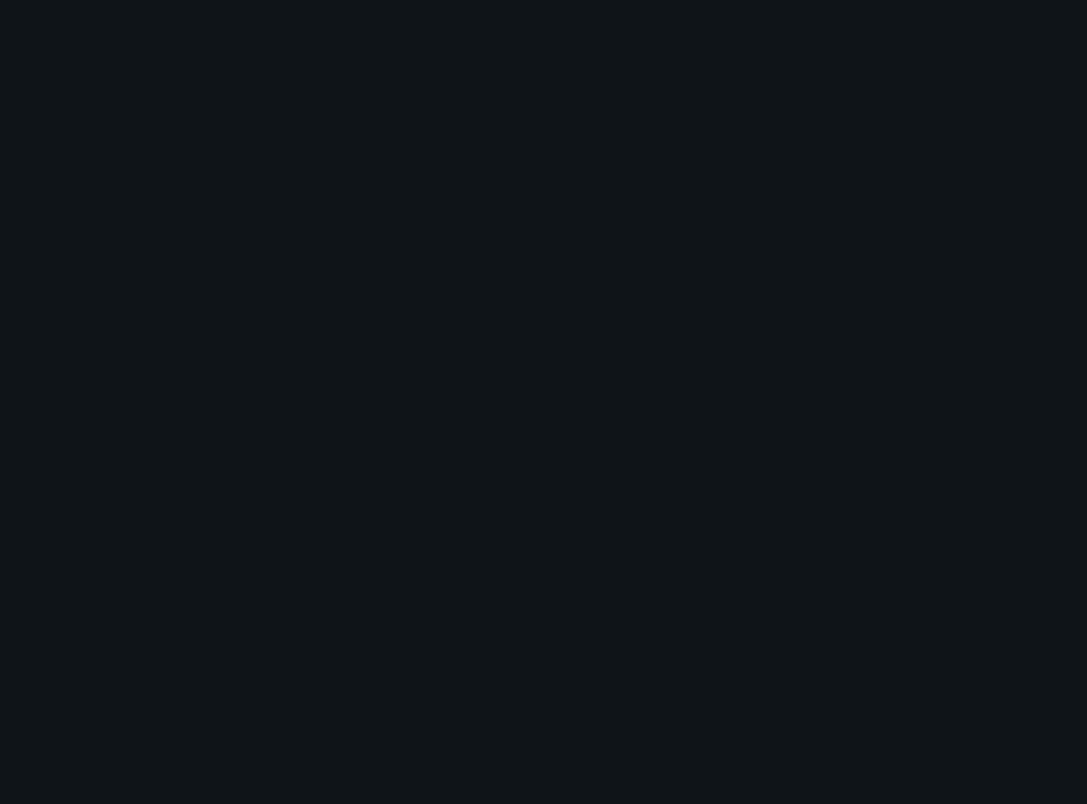
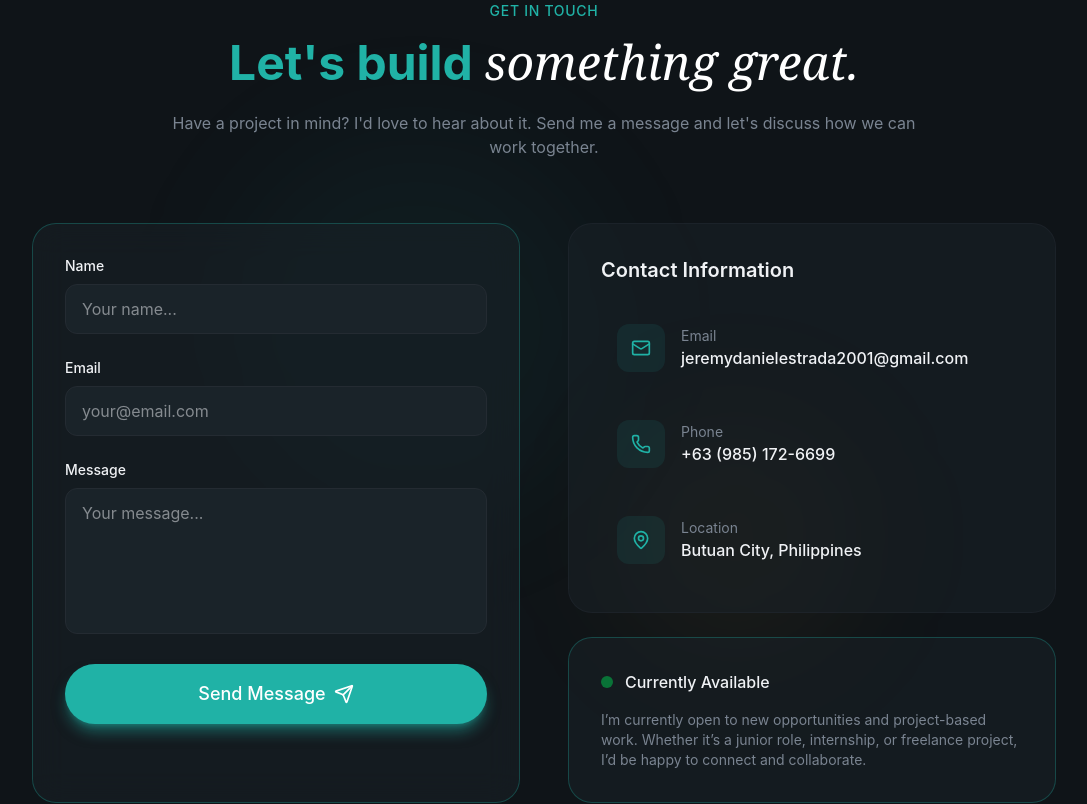
Before and after one commit to jeremydanielestrada/Portfolio-New, a React (Vite) app: page / in a window 1280 px wide. Shown: the part 7000-7804 px from the top of the page, without its empty margins (96-1183 px from the left). Before the commit the page ends 7023 px from the top, so only its background shows below. Built offline with nearby package versions, Linux system fonts and the light colour scheme.

Commit message:
Added Contact section

```diff
--- a/src/components/sections/Contact.tsx
+++ b/src/components/sections/Contact.tsx
@@ -1,3 +1,258 @@
+/* eslint-disable @typescript-eslint/no-explicit-any */
+import {
+  Mail,
+  Phone,
+  MapPin,
+  Send,
+  CheckCircle,
+  AlertCircle,
+} from "lucide-react";
+import { Button } from "../common/Button";
+import { useState } from "react";
+import emailjs from "@emailjs/browser";
+
+const contactInfo = [
+  {
+    icon: Mail,
+    label: "Email",
+    value: "jeremydanielestrada2001@gmail.com",
+  },
+  {
+    icon: Phone,
+    label: "Phone",
+    value: "+63 (985) 172-6699",
+  },
+  {
+    icon: MapPin,
+    label: "Location",
+    value: "Butuan City, Philippines",
+  },
+];
+
 export const Contact = () => {
-  return <section></section>;
+  const [formData, setFormData] = useState({
+    name: "",
+    email: "",
+    message: "",
+  });
+  const [isLoading, setIsLoading] = useState(false);
+  const [submitStatus, setSubmitStatus] = useState<{
+    type: "success" | "error" | null;
+    message: string;
+  } | null>(null);
+
+  const handleSubmit = async (e: React.FormEvent<HTMLFormElement>) => {
+    e.preventDefault();
+
+    setIsLoading(true);
+    setSubmitStatus(null);
+    try {
+      const serviceId = import.meta.env.VITE_EMAILJS_SERVICE_ID;
+      const templateId = import.meta.env.VITE_EMAILJS_TEMPLATE_ID;
+      const publicKey = import.meta.env.VITE_EMAILJS_PUBLIC_KEY;
+
+      if (!serviceId || !templateId || !publicKey) {
+        throw new Error(
+          "EmailJS configuration is missing. Please check your environment variables."
+        );
+      }
+
+      await emailjs.send(
+        serviceId,
+        templateId,
+        {
+          name: formData.name,
+          email: formData.email,
+          message: formData.message,
+        },
+        publicKey
+      );
+
+      setSubmitStatus({
+        type: "success",
+        message: "Message sent successfully! I'll get back to you soon.",
+      });
+      setFormData({ name: "", email: "", message: "" });
+    } catch (err) {
+      console.error("EmailJS error:", err);
+      setSubmitStatus({
+        type: "error",
+        message:
+          (err as any)?.text ||
+          "Failed to send message. Please try again later.",
+      });
+    } finally {
+      setIsLoading(false);
+    }
+  };
+  return (
+    <section id="contact" className="py-32 relative overflow-hidden">
+      <div className="absolute top-0 left-0 w-full h-full">
+        <div className="absolute top-1/4 left-1/4 w-96 h-96 bg-primary/5 rounded-full blur-3xl" />
+        <div className="absolute bottom-1/4 right-1/4 w-64 h-64 bg-highlight/5 rounded-full blur-3xl" />
+      </div>
+
+      <div className="container mx-auto px-6 relative z-10">
+        {/* Section Header */}
+        <div className="text-center max-w-3xl mx-auto mb-16">
+          <span className="text-secondary-foreground text-sm font-medium tracking-wider uppercase animate-fade-in">
+            Get In Touch
+          </span>
+          <h2 className="text-4xl md:text-5xl font-bold mt-4 mb-6 animate-fade-in animation-delay-100 text-secondary-foreground">
+            Let's build{" "}
+            <span className="font-serif italic font-normal text-white">
+              something great.
+            </span>
+          </h2>
+          <p className="text-muted-foreground animate-fade-in animation-delay-200">
+            Have a project in mind? I'd love to hear about it. Send me a message
+            and let's discuss how we can work together.
+          </p>
+        </div>
+
+        <div className="grid lg:grid-cols-2 gap-12 max-w-5xl mx-auto">
+          <div className="glass p-8 rounded-3xl border border-primary/30 animate-fade-in animation-delay-300">
+            <form className="space-y-6" onSubmit={handleSubmit}>
+              <div>
+                <label
+                  htmlFor="name"
+                  className="block text-sm font-medium mb-2"
+                >
+                  Name
+                </label>
+                <input
+                  id="name"
+                  type="text"
+                  required
+                  placeholder="Your name..."
+                  value={formData.name}
+                  onChange={(e) =>
+                    setFormData({ ...formData, name: e.target.value })
+                  }
+                  className="w-full px-4 py-3 bg-surface rounded-xl border border-border focus:border-primary focus:ring-1 focus:ring-primary outline-none transition-all"
+                />
+              </div>
+
+              <div>
+                <label
+                  htmlFor="email"
+                  className="block text-sm font-medium mb-2"
+                >
+                  Email
+                </label>
+                <input
+                  id="email"
+                  type="email"
+                  required
+                  placeholder="your@email.com"
+                  value={formData.email}
+                  onChange={(e) =>
+                    setFormData({ ...formData, email: e.target.value })
+                  }
+                  className="w-full px-4 py-3 bg-surface rounded-xl border border-border focus:border-primary focus:ring-1 focus:ring-primary outline-none transition-all"
+                />
+              </div>
+
+              <div>
+                <label
+                  htmlFor="message"
+                  className="block text-sm font-medium mb-2"
+                >
+                  Message
+                </label>
+                <textarea
+                  id="message"
+                  rows={5}
+                  required
+                  value={formData.message}
+                  onChange={(e) =>
+                    setFormData({ ...formData, message: e.target.value })
+                  }
+                  placeholder="Your message..."
+                  className="w-full px-4 py-3 bg-surface rounded-xl border border-border focus:border-primary focus:ring-1 focus:ring-primary outline-none transition-all resize-none"
+                />
+              </div>
+
+              <Button
+                className="w-full"
+                size="lg"
+                type="submit"
+                disabled={
+                  isLoading ||
+                  (!formData.message && !formData.email && !formData.name)
+                }
+              >
+                {isLoading ? (
+                  <>Sending...</>
+                ) : (
+                  <>
+                    Send Message
+                    <Send className="w-5 h-5" />
+                  </>
+                )}
+              </Button>
+
+              {submitStatus && (
+                <div
+                  className={`flex items-center gap-3
+                     p-4 rounded-xl ${
+                       submitStatus.type === "success"
+                         ? "bg-green-500/10 border border-green-500/20 text-green-400"
+                         : "bg-red-500/10 border border-red-500/20 text-red-400"
+                     }`}
+                >
+                  {submitStatus.type === "success" ? (
+                    <CheckCircle className="w-5 h-5 shrink-0" />
+                  ) : (
+                    <AlertCircle className="w-5 h-5 shrink-0" />
+                  )}
+                  <p className="text-sm">{submitStatus.message}</p>
+                </div>
+              )}
+            </form>
+          </div>
+
+          {/* Contact Info */}
+          <div className="space-y-6 animate-fade-in animation-delay-400">
+            <div className="glass rounded-3xl p-8">
+              <h3 className="text-xl font-semibold mb-6">
+                Contact Information
+              </h3>
+              <div className="space-y-4">
+                {contactInfo.map((item, i) => (
+                  <a
+                    key={i}
+                    className="flex items-center gap-4 p-4 rounded-xl hover:bg-surface transition-colors group"
+                  >
+                    <div className="w-12 h-12 rounded-xl bg-primary/10 flex items-center justify-center group-hover:bg-primary/20 transition-colors">
+                      <item.icon className="w-5 h-5 text-primary" />
+                    </div>
+                    <div>
+                      <div className="text-sm text-muted-foreground">
+                        {item.label}
+                      </div>
+                      <div className="font-medium">{item.value}</div>
+                    </div>
+                  </a>
+                ))}
+              </div>
+            </div>
+
+            {/* Availability Card */}
+            <div className="glass rounded-3xl p-8 border border-primary/30">
+              <div className="flex items-center gap-3 mb-4">
+                <span className="w-3 h-3 bg-green-500 rounded-full animate-pulse" />
+                <span className="font-medium">Currently Available</span>
+              </div>
+              <p className="text-muted-foreground text-sm">
+                I’m currently open to new opportunities and project-based work.
+                Whether it’s a junior role, internship, or freelance project,
+                I’d be happy to connect and collaborate.
+              </p>
+            </div>
+          </div>
+        </div>
+      </div>
+    </section>
+  );
 };
```
